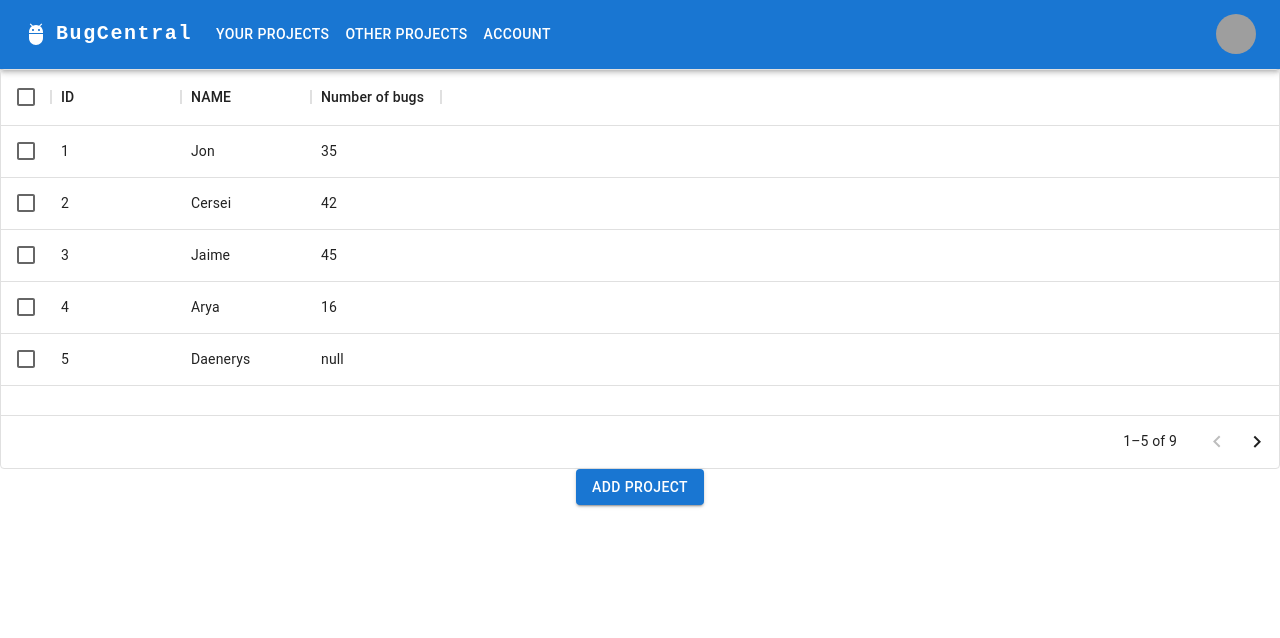
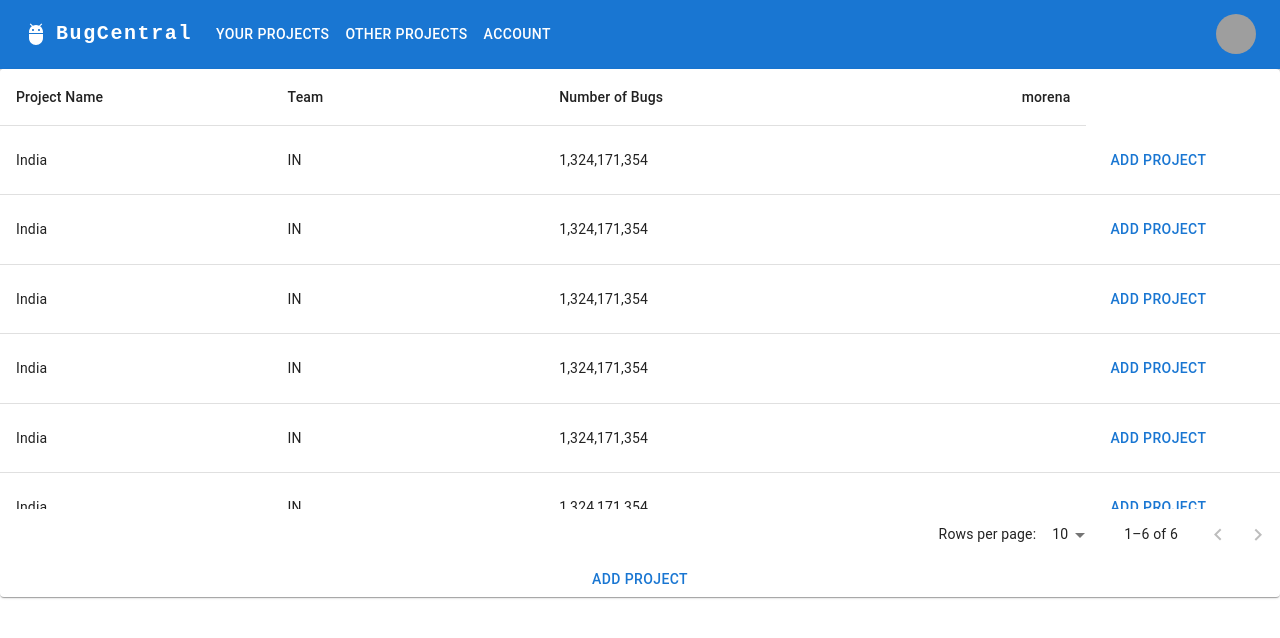
Before and after one commit to Nikki612/bug-tracking-app-webtech, a React (Create React App) app: page / in a window 1280 px wide. Shown: the top 638 px of the page. Built offline with nearby package versions, Linux system fonts and the light colour scheme; grey boxes are pictures that could not be loaded.

Commit message:
add button in table

```diff
--- /dev/null
+++ b/src/components/Modal.js
@@ -0,0 +1,48 @@
+import * as React from 'react'
+import Box from '@mui/material/Box'
+import Button from '@mui/material/Button'
+import Typography from '@mui/material/Typography'
+import Modal from '@mui/material/Modal'
+import Alert from '@mui/material/Alert'
+
+const style = {
+  position: 'absolute',
+  top: '50%',
+  left: '50%',
+  transform: 'translate(-50%, -50%)',
+  width: 400,
+  bgcolor: 'background.paper',
+  border: '2px solid #000',
+  boxShadow: 24,
+  p: 4,
+}
+
+export default function BasicModal() {
+  const [open, setOpen] = React.useState(false)
+  const handleOpen = () => setOpen(true)
+  const handleClose = () => setOpen(false)
+
+  return (
+    <div>
+      <Button onClick={handleOpen}>Add Project</Button>
+      <Modal
+        open={open}
+        onClose={handleClose}
+        aria-labelledby="modal-modal-title"
+        aria-describedby="modal-modal-description"
+      >
+        <Box sx={style}>
+          <Typography id="modal-modal-title" variant="h6" component="h2">
+            Text in a modal
+          </Typography>
+          <Typography id="modal-modal-description" sx={{ mt: 2 }}>
+            <Alert severity="error">
+              This is an error alert — check it out!
+            </Alert>
+            Duis mollis, est non commodo luctus, nisi erat porttitor ligula.
+          </Typography>
+        </Box>
+      </Modal>
+    </div>
+  )
+}
--- a/src/components/Table.js
+++ b/src/components/Table.js
@@ -1,50 +1,127 @@
 import * as React from 'react'
-import { DataGrid } from '@mui/x-data-grid'
-import Stack from '@mui/material/Stack'
-import Button from '@mui/material/Button'
+import Paper from '@mui/material/Paper'
+import Table from '@mui/material/Table'
+import TableBody from '@mui/material/TableBody'
+import TableCell from '@mui/material/TableCell'
+import TableContainer from '@mui/material/TableContainer'
+import TableHead from '@mui/material/TableHead'
+import TablePagination from '@mui/material/TablePagination'
+import TableRow from '@mui/material/TableRow'
+import Alert from '@mui/material/Alert'
+import Modal from './Modal'
 
 const columns = [
-  { field: 'id', headerName: 'ID', width: 130 },
-  {
-    field: 'name',
-    headerName: 'NAME',
-    width: 130,
-    valueGetter: (params) => `${params.row.firstName} `,
-  },
+  { id: 'name', label: 'Project Name', minWidth: 170 },
 
   {
-    field: 'number of bugs',
-    headerName: 'Number of bugs',
-    description: 'This column has a value getter and is not sortable.',
-    sortable: false,
-    width: 130,
-    valueGetter: (params) => `${params.row.age}`,
+    id: 'team',
+    label: 'Team',
+    minWidth: 170,
+    align: 'left',
+    format: (value) => value.toLocaleString('en-US'),
+  },
+  {
+    id: 'no_bugs',
+    label: 'Number of Bugs',
+    minWidth: 170,
+    align: 'left',
+    format: (value) => value.toLocaleString('en-US'),
+  },
+  {
+    id: 'button',
+    label: 'morena',
+    minWidth: 170,
+    align: 'right',
+    format: (value) => value.toLocaleString('en-US'),
   },
 ]
 
+function createData(name, team, no_bugs) {
+  return { name, team, no_bugs }
+}
+
 const rows = [
-  { id: 1, lastName: 'Snow', firstName: 'Jon', age: 35 },
-  { id: 2, lastName: 'Lannister', firstName: 'Cersei', age: 42 },
-  { id: 3, lastName: 'Lannister', firstName: 'Jaime', age: 45 },
-  { id: 4, lastName: 'Stark', firstName: 'Arya', age: 16 },
-  { id: 5, lastName: 'Targaryen', firstName: 'Daenerys', age: null },
-  { id: 6, lastName: 'Melisandre', firstName: null, age: 150 },
-  { id: 7, lastName: 'Clifford', firstName: 'Ferrara', age: 44 },
-  { id: 8, lastName: 'Frances', firstName: 'Rossini', age: 36 },
-  { id: 9, lastName: 'Roxie', firstName: 'Harvey', age: 65 },
+  createData('India', 'IN', 1324171354),
+  createData('India', 'IN', 1324171354),
+  createData('India', 'IN', 1324171354),
+  createData('India', 'IN', 1324171354),
+  createData('India', 'IN', 1324171354),
+  createData('India', 'IN', 1324171354),
 ]
 
-export default function DataTable() {
+export default function StickyHeadTable() {
+  const [alert, setAlert] = React.useState(false)
+  const [page, setPage] = React.useState(0)
+  const [rowsPerPage, setRowsPerPage] = React.useState(10)
+
+  const handleChangePage = (event, newPage) => {
+    setPage(newPage)
+  }
+
+  const handleChangeRowsPerPage = (event) => {
+    setRowsPerPage(+event.target.value)
+    setPage(0)
+  }
+
   return (
-    <div style={{ height: 400, width: '100%' }}>
-      <DataGrid
-        rows={rows}
-        columns={columns}
-        pageSize={5}
-        rowsPerPageOptions={[5]}
-        checkboxSelection
+    <Paper sx={{ width: '100%', overflow: 'hidden' }}>
+      <TableContainer sx={{ maxHeight: 440 }}>
+        <Table stickyHeader aria-label="sticky table">
+          <TableHead>
+            <TableRow>
+              {columns.map((column) => (
+                <TableCell
+                  key={column.id}
+                  align={column.align}
+                  style={{ minWidth: column.minWidth }}
+                >
+                  {column.label}
+                </TableCell>
+              ))}
+            </TableRow>
+          </TableHead>
+          <TableBody>
+            {rows
+              .slice(page * rowsPerPage, page * rowsPerPage + rowsPerPage)
+              .map((row) => {
+                return (
+                  <>
+                    <TableRow
+                      hover
+                      role="checkbox"
+                      tabIndex={-1}
+                      key={row.code}
+                    >
+                      {columns.map((column) => {
+                        const value = row[column.id]
+                        return (
+                          <TableCell key={column.id} align={column.align}>
+                            {column.format && typeof value === 'number'
+                              ? column.format(value)
+                              : value}
+                          </TableCell>
+                        )
+                      })}
+                      <TableCell>
+                        <Modal />
+                      </TableCell>
+                    </TableRow>
+                  </>
+                )
+              })}
+          </TableBody>
+        </Table>
+      </TableContainer>
+      <TablePagination
+        rowsPerPageOptions={[10, 25, 100]}
+        component="div"
+        count={rows.length}
+        rowsPerPage={rowsPerPage}
+        page={page}
+        onPageChange={handleChangePage}
+        onRowsPerPageChange={handleChangeRowsPerPage}
       />
-      <Button variant="contained">Add project</Button>
-    </div>
+      <Modal />
+    </Paper>
   )
 }
```
